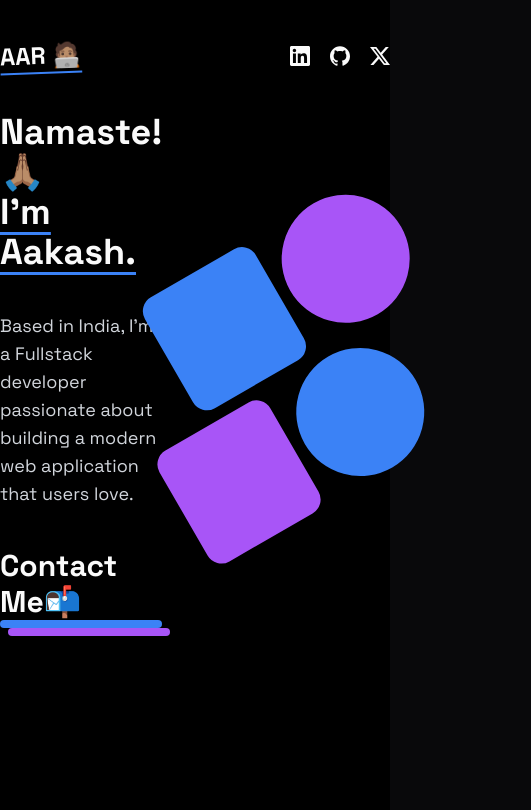
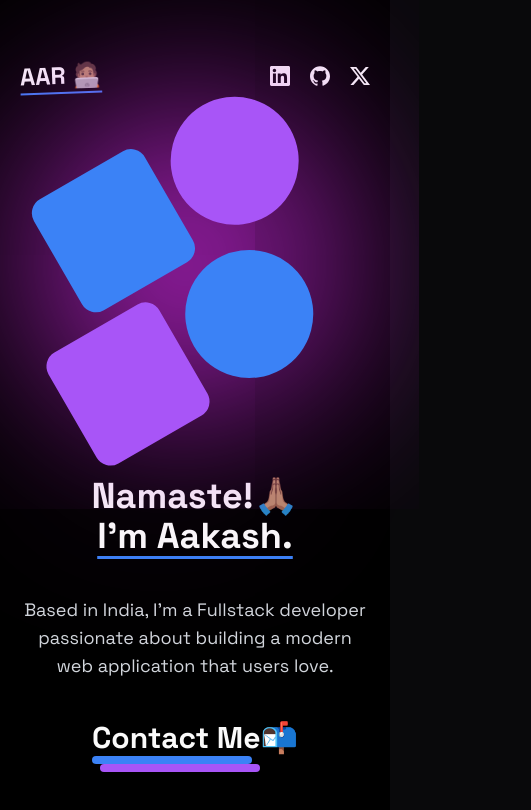
Before and after one commit to aakash-a-dev/Portfolio-Site, a Next.js app in the folder portfolio/: page / in a window 390 px wide. Shown: the top 810 px of the page, 531 px wide, since content can reach past the window. Built offline with nearby package versions, Linux system fonts and the light colour scheme.

Commit message:
Added glow effect

```diff
--- a/portfolio/app/(home)/components/HeroComponent.tsx
+++ b/portfolio/app/(home)/components/HeroComponent.tsx
@@ -3,8 +3,8 @@ import React from 'react'
 
 export default function HeroComponent() {
   return (
-      <div className='min-h-[60vh] flex items-center justify-between'>
-          <div className='space-y-10'>
+      <div className='min-h-[60vh] flex flex-col-reverse gap-14 lg:gap-0 lg:flex-row items-center justify-between'>
+          <div className='space-y-10 text-center lg:text-left'>
               <h1 className='text-4xl lg:text-7xl font-bold'>Namaste!🙏🏽 <br />
                   <span className='underline underline-offset-8 decoration-blue-500'>{"I'm Aakash."}</span>
               </h1>
@@ -13,16 +13,16 @@ export default function HeroComponent() {
                       "Based in India, I'm a Fullstack developer passionate about building a modern web application that users love."
                   }
               </p>
-              <Link href={"mailto:aakash.ar1213@gmail.com"} className='inline-block'>
+              <Link href={"mailto:aakash.ar1213@gmail.com"} className='inline-block group'>
                   <div>
-                      <h1 className='font-bold text-3xl hover:text-blue-500'> Contact Me📬</h1>
-                      <div className='w-full h-2 bg-blue-500 rounded-full'></div>
-                      <div className='w-full h-2 bg-purple-500 rounded-full translate-x-2'></div>
+                      <h1 className='font-bold text-3xl group-hover:text-blue-500 transition-all'> Contact Me📬</h1>
+                      <div className='w-40 h-2 bg-blue-500 rounded-full'></div>
+                      <div className='w-40 h-2 bg-purple-500 rounded-full translate-x-2'></div>
              </div>
               </Link>
           </div>
           <div>
-              <div className='w-72 h-72 space-y-3 -rotate-[30deg]'>
+              <div className='w-72 h-72 space-y-3 -rotate-[30deg] relative'>
                 <div className='flex gap-3 translate-x-8'>
                   <div className='w-32 h-32 rounded-2xl bg-blue-500'></div>
                     <div className='w-32 h-32 rounded-full bg-purple-500'></div>
@@ -30,7 +30,8 @@ export default function HeroComponent() {
                 <div className='flex gap-3 -translate-x-8'>
                     <div className='w-32 h-32  rounded-2xl bg-purple-500'></div>
                     <div className='w-32 h-32  rounded-full bg-blue-500'></div>
-                 </div>
+                  </div>
+                  <div className="glow absolute top-[40%] right-1/2 -z-10"></div>
               </div>
           </div>
     </div>
--- a/portfolio/app/(home)/page.tsx
+++ b/portfolio/app/(home)/page.tsx
@@ -5,7 +5,7 @@ import HeroComponent from './components/HeroComponent'
 export default function page() {
   return (
     <div className='min-h-screen bg-black'>
-      <div className='max-w-7xl mx-auto'>
+      <div className='max-w-7xl mx-auto p-5'>
         <Navbar />
         <HeroComponent/>
       </div>
--- a/portfolio/app/globals.css
+++ b/portfolio/app/globals.css
@@ -74,3 +74,10 @@
     @apply bg-background text-foreground;
   }
 }
+
+.glow {
+  width: 0px;
+  height: 0px;
+  border-radius: 50%;
+  box-shadow: 0 0 200px 130px #c026d3;
+}
```
